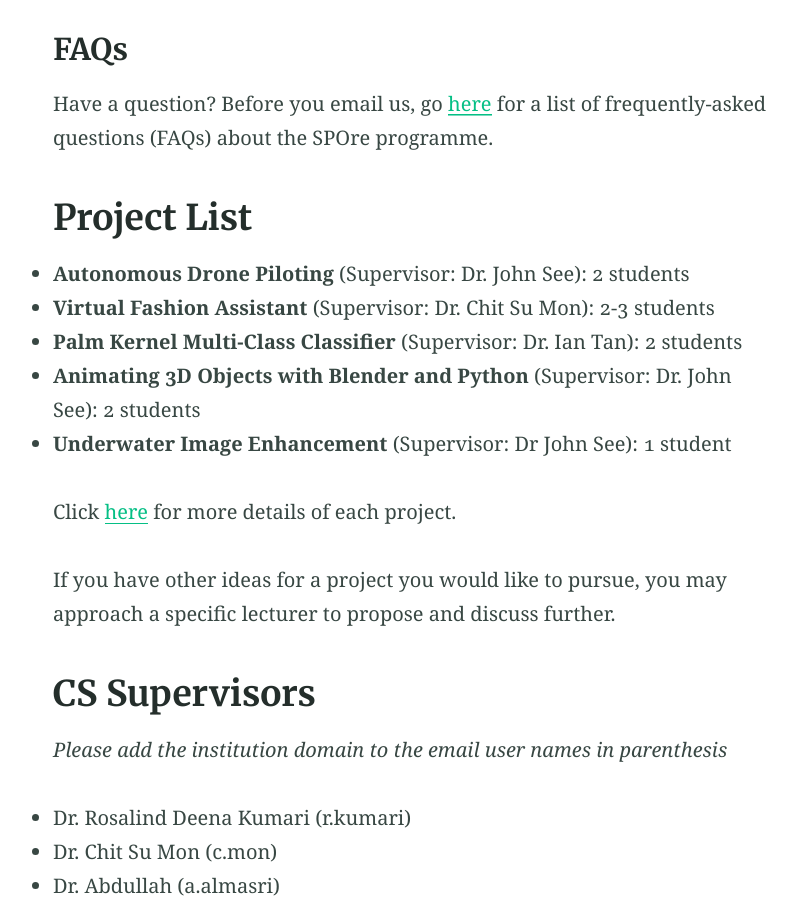
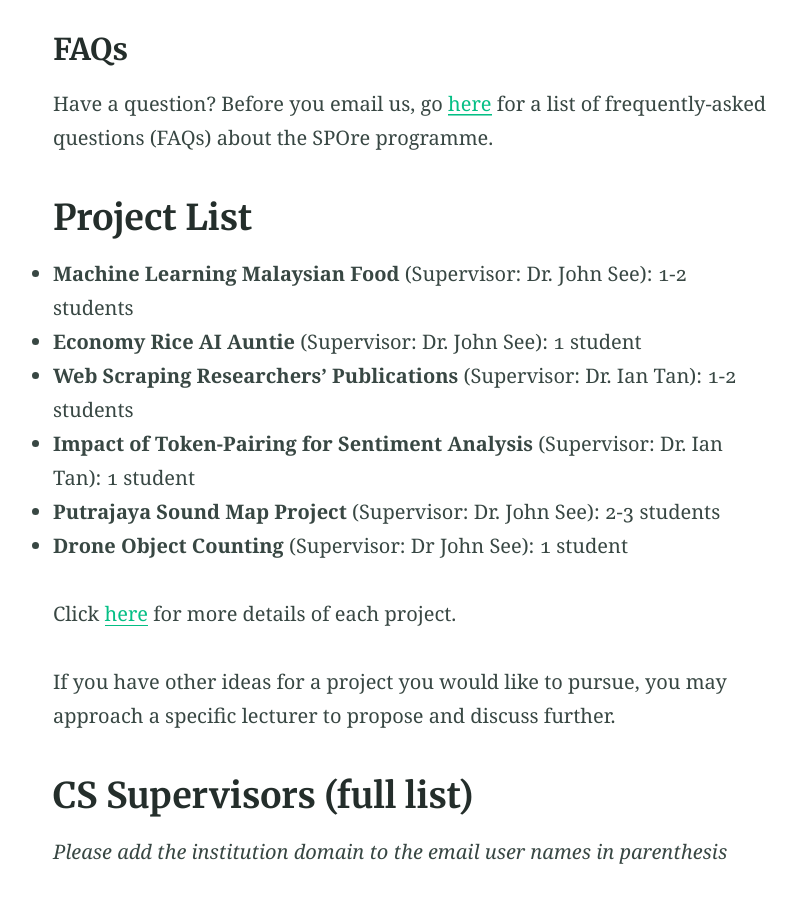
Before and after one commit to hwumspore/hwumspore.github.io, a Jekyll site: the page built from index.md, in a window 1280 px wide and 900 px high, scrolled down 1788 px. Shown: the whole window, without its empty margins (230-1025 px from the left). Built offline with Jekyll 4.4.1, drawn with Linux system fonts in a browser that asks for light colours; some of the changed text lies outside the part shown.

Commit message:
update front page

```diff
--- a/index.md
+++ b/index.md
@@ -34,19 +34,22 @@ Have a question? Before you email us, go [here](/faqs/) for a list of frequently
 
 ## Project List
 
-- **Autonomous Drone Piloting** (Supervisor: Dr. John See): 2 students
-- **Virtual Fashion Assistant** (Supervisor: Dr. Chit Su Mon): 2-3 students
-- **Palm Kernel Multi-Class Classifier** (Supervisor: Dr. Ian Tan): 2 students
-- **Animating 3D Objects with Blender and Python** (Supervisor: Dr. John See): 2 students
-- **Underwater Image Enhancement** (Supervisor: Dr John See): 1 student
+- **Machine Learning Malaysian Food** (Supervisor: Dr. John See): 1-2 students
+- **Economy Rice AI Auntie** (Supervisor: Dr. John See): 1 student
+- **Web Scraping Researchers' Publications** (Supervisor: Dr. Ian Tan): 1-2 students
+- **Impact of Token-Pairing for Sentiment Analysis** (Supervisor: Dr. Ian Tan): 1 student
+- **Putrajaya Sound Map Project** (Supervisor: Dr. John See): 2-3 students
+- **Drone Object Counting** (Supervisor: Dr John See): 1 student
 
 Click [here](/projects/) for more details of each project.
 
 If you have other ideas for a project you would like to pursue, you may approach a specific lecturer to propose and discuss further.
 
-## CS Supervisors
+## CS Supervisors (full list)
 
 _Please add the institution domain to the email user names in parenthesis_
+- Dr. Thomas Basuki (t.basuki)
+- Dr. Timothy Yap (timothy.yap)
 - Dr. Rosalind Deena Kumari (r.kumari)
 - Dr. Chit Su Mon (c.mon)
 - Dr. Abdullah (a.almasri)
```
